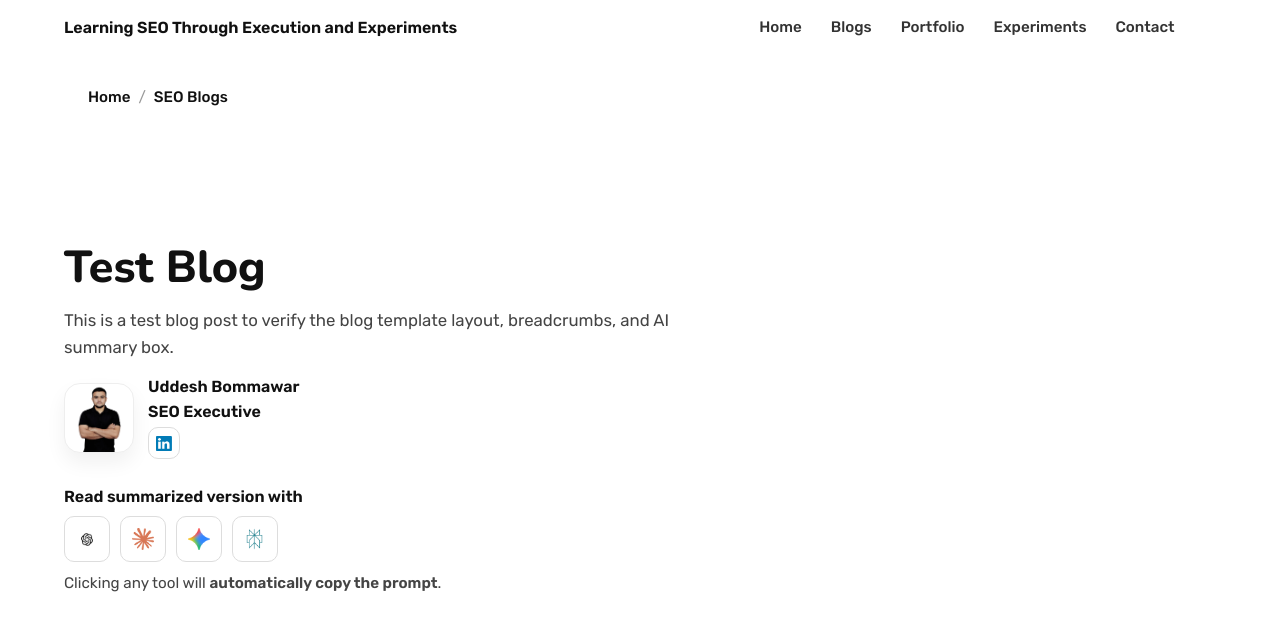
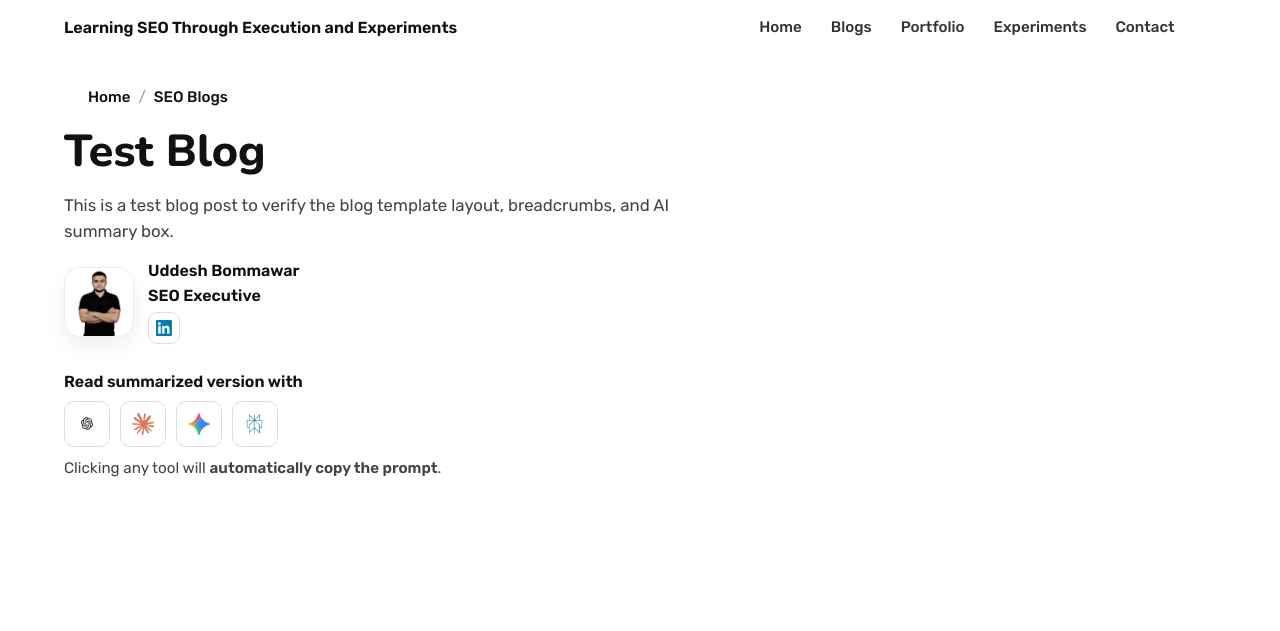
Before and after one commit to uddeshbommawar/uddeshbommawar.github.io, a Jekyll site: the page built from blogs/seo-blogs/test-blog.md, in a window 1280 px wide. Shown: the top 631 px of the page. Built offline with Jekyll 4.4.1, drawn with Linux system fonts in a browser that asks for light colours.

Commit message:
Update main.css

```diff
--- a/assets/css/main.css
+++ b/assets/css/main.css
@@ -751,14 +751,10 @@ h1, h2, h3, h4, h5, h6 {
   display: grid;
   grid-template-columns: 1.2fr 0.8fr;
   gap: 40px;
-  align-items: center;
+  align-items: start;
 
   margin-top: 18px;
   margin-bottom: 18px;
-}
-.post-hero {
-  min-height: 65vh;
-}
 
 .post-hero-left .post-title {
   font-size: 2.8rem;
```
